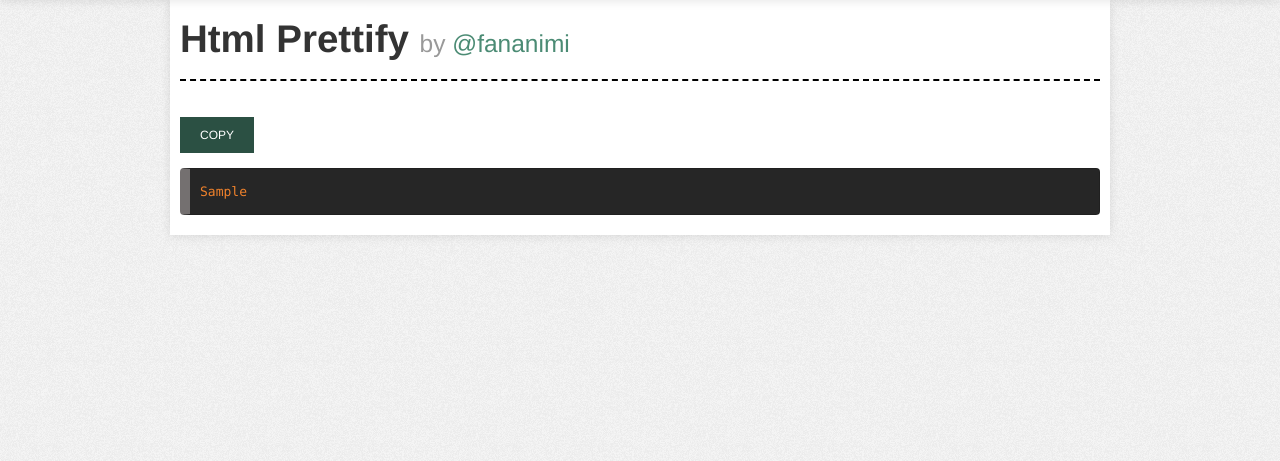
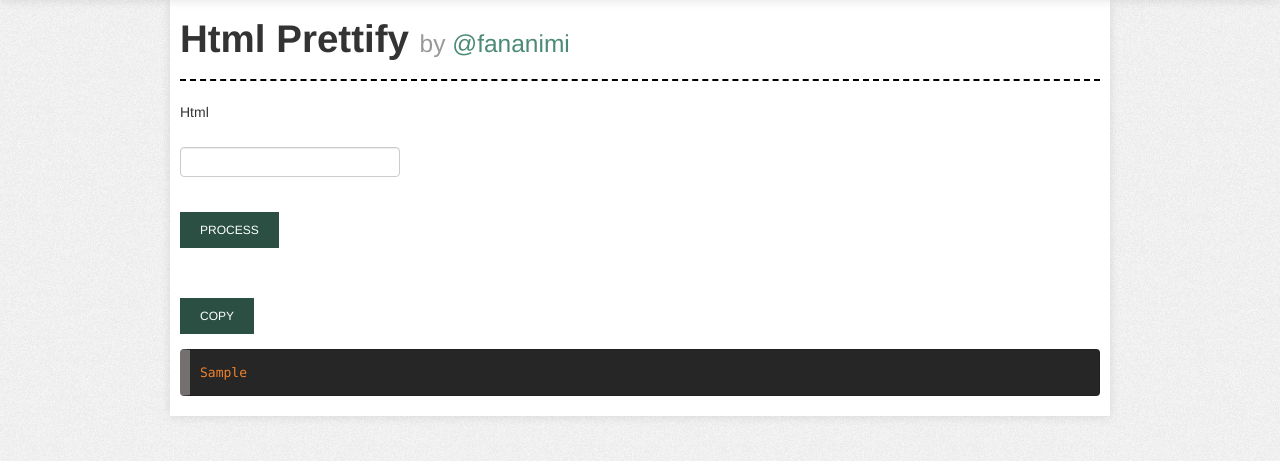
Before and after one commit to pije76/pretty_html, a Python web app: template pretty_html/templates/result.html in a window 1280 px wide. Shown: the part 41-502 px from the top of the page. Run offline with Jinja, Linux system fonts and the light colour scheme; the template is opened without the code that fills it: most values are stand-ins (such as "Sample title", 1, 10 or a date in 2020); form fields are guessed from the names that the template uses; some libraries are stand-ins or nearby versions.

Commit message:
minor fix result template

```diff
--- a/pretty_html/templates/result.html
+++ b/pretty_html/templates/result.html
@@ -1,5 +1,29 @@
 {% extends "base.html" %}
 {% block content %}
-    <button>COPY</button>
-    <pre>{{ pretty_html }}</pre>
+    {% if form %}
+    <form action="/result" method="post">
+        {{ form.hidden_tag() }}
+        <p>
+            {{ form.html.label }}
+            {% for error in form.errors.html %}
+                <span class="errors">{{ error }}</span>
+            {% endfor %}<br>
+            {{ form.html }}<br>
+        </p>
+        {#
+        <p>
+            {{ form.indentation.label }}
+            {% for error in form.errors.indentation %}
+                <span class="errors">{{ error }}</span>
+            {% endfor %}<br>
+            {{ form.indentation }}<br>
+        </p>
+        #}
+        <button>PROCESS</button>
+    </form>
+    {% endif %}
+    {% if pretty_html %}
+        <button>COPY</button>
+        <pre>{{ pretty_html }}</pre>
+    {% endif %}
 {% endblock %}
--- a/pretty_html/views.py
+++ b/pretty_html/views.py
@@ -1,5 +1,5 @@
 from pretty_html import app
-from flask import render_template, redirect
+from flask import render_template
 from bs4 import BeautifulSoup
 
 from .forms import HtmlPrettify
@@ -20,4 +20,4 @@ def result():
         pretty_html = html.prettify(formatter="html")
         return render_template("result.html", pretty_html=pretty_html)
 
-    return redirect('/')
+    return render_template("result.html", form=form)
```
